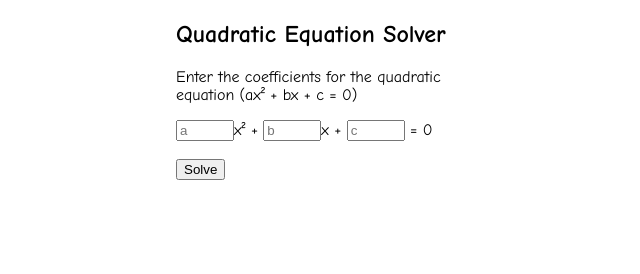
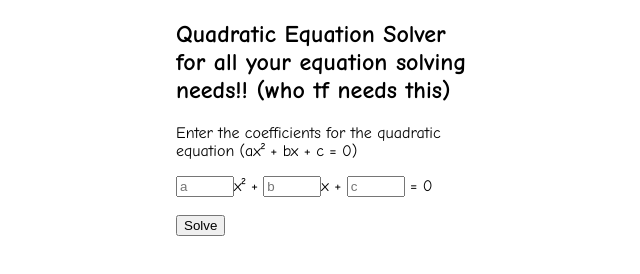
Before and after one commit to TeaEnderman/Quadratic-equation, a plain HTML site: page index.html in a window 1280 px wide. Shown: the whole page, without its empty margins (314-954 px from the left). Drawn offline with Linux system fonts and the light colour scheme.

Commit message:
Update index.html

```diff
--- a/index.html
+++ b/index.html
@@ -16,7 +16,7 @@
 </head>
 <body>
     <div class="container">
-        <h2>Quadratic Equation Solver</h2>
+        <h2>Quadratic Equation Solver for all your equation solving needs!! (who tf needs this)</h2>
         <p>Enter the coefficients for the quadratic equation (ax² + bx + c = 0)</p>
         <input type="number" id="a" placeholder="a">x² +
         <input type="number" id="b" placeholder="b">x +
```
